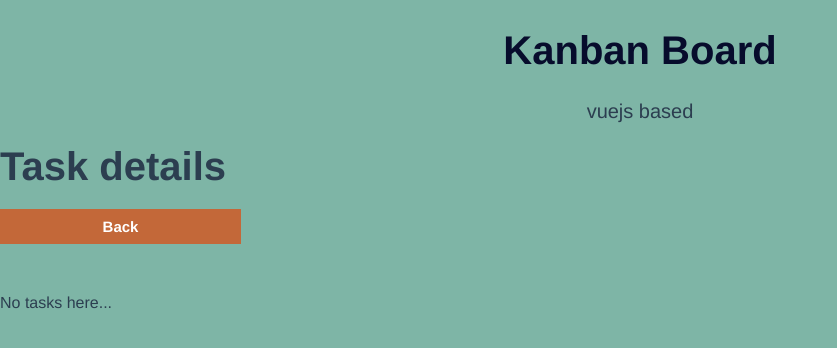
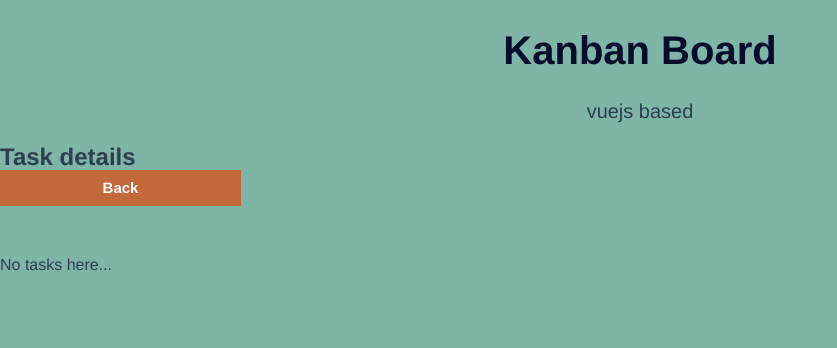
Before and after one commit to peterkarn/vue-kanban-hierarchical, a Vue app: page /board/1/column/1/task/1 in a window 1280 px wide. Shown: the top 348 px of the page, without its empty margins (0-837 px from the left). Built offline with nearby package versions, Linux system fonts and the light colour scheme.

Commit message:
styles minor fix

```diff
--- a/src/components/Details.vue
+++ b/src/components/Details.vue
@@ -46,7 +46,9 @@ export default {
 </script>
 <style lang="scss">
 .details {
-  &__title {
+  max-width: 1440px;
+  margin: 0 auto;
+  gi &__title {
     font-size: 40px;
     margin-bottom: 20px;
   }
```
